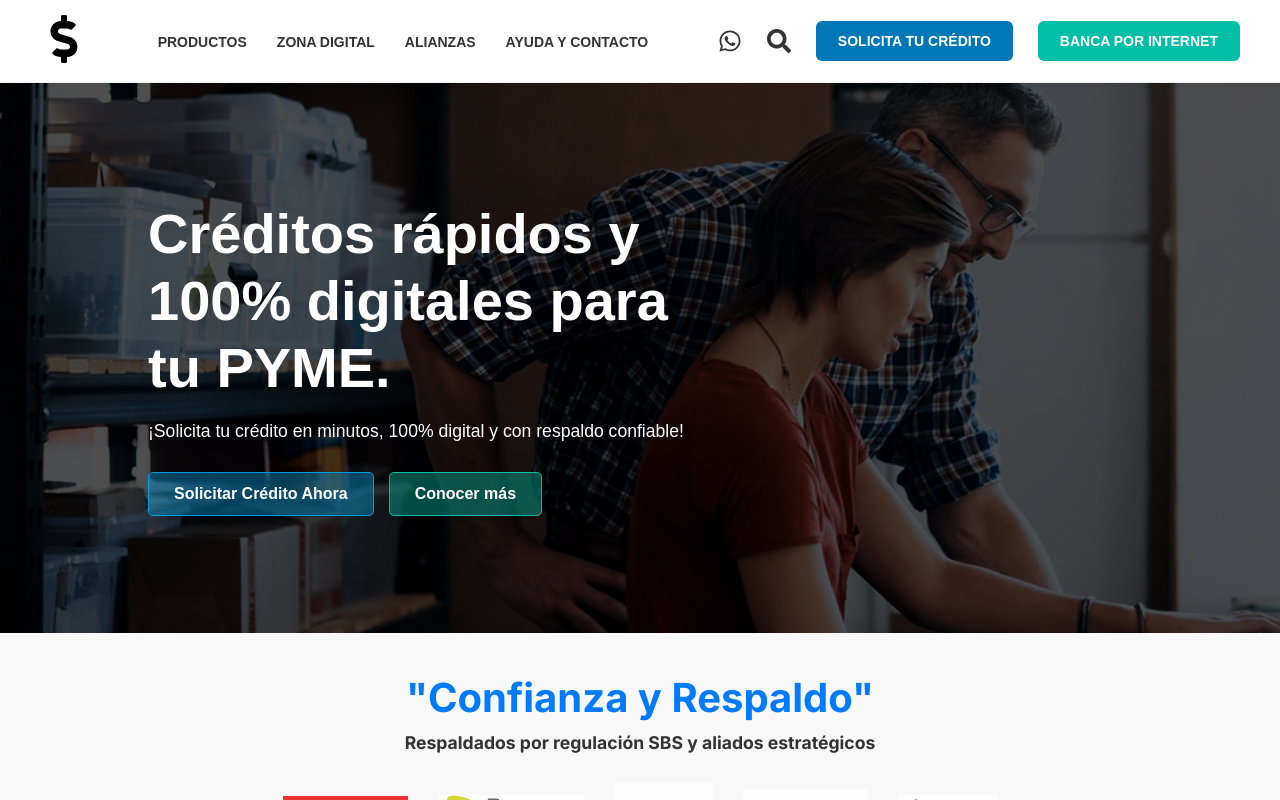
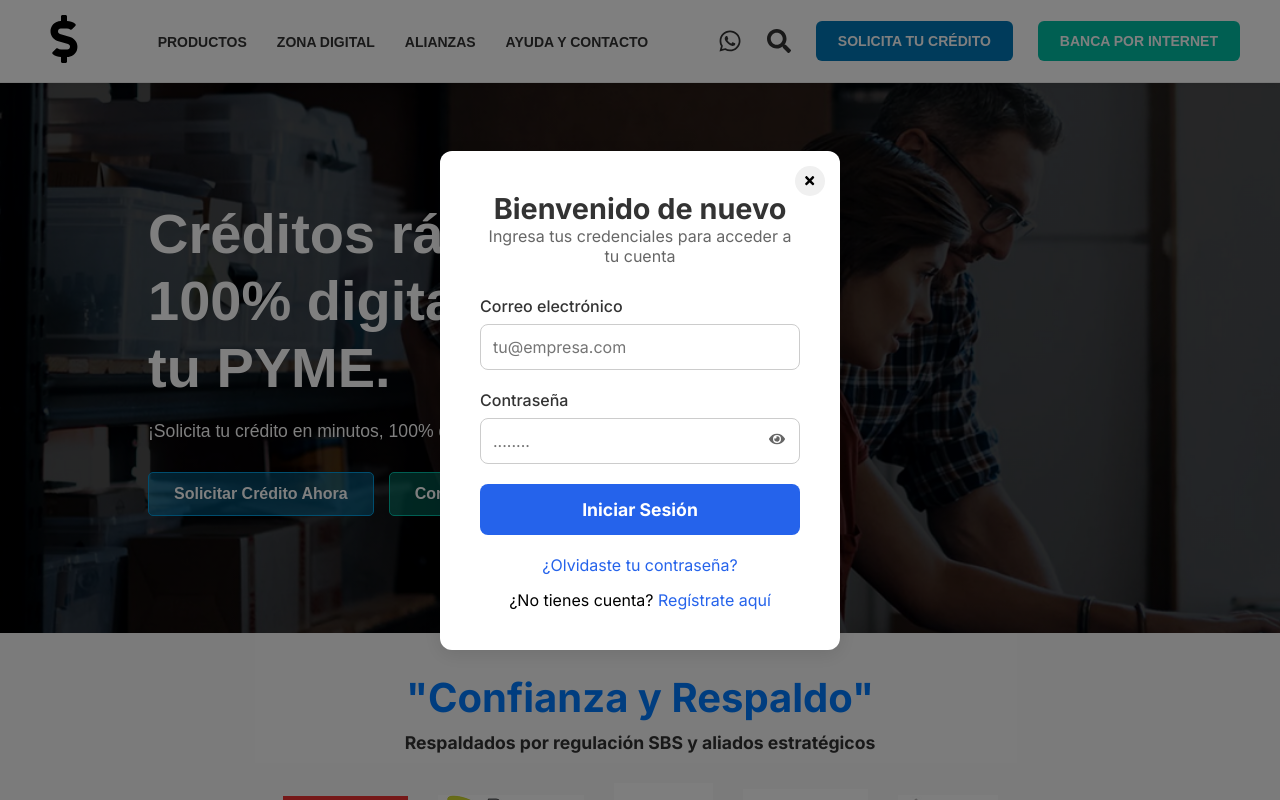
Before and after one commit to TomasLaus/onboarding-creditos-pymes, a React app in the folder frontend/: page / in a window 1280 px wide. Both pictures are taken after a click on the button "SOLICITA TU CRÉDITO". Shown: the top 800 px of the page. Built offline with nearby package versions, Linux system fonts and the light colour scheme; the HTML template or start-up script is replaced by a standard one.

Commit message:
se agrego la interfaz del modal de inicio de sesión yse creo la carpeta context para generar las logicas globales

```diff
--- a/frontend/src/App.jsx
+++ b/frontend/src/App.jsx
@@ -1,18 +1,24 @@
-import Header from "./components/Header/Header";
-import Footer from "./components/Footer/Footer";
-import AppRouter from "./router/AppRouter";
-import "./App.css";
+import React from 'react';
+import Header from './components/Header/Header';
+import AppRouter from './router/AppRouter';
+import Footer from './components/Footer/Footer';
+import { ModalProvider } from './context/ModalContext';
+import LoginModal from './components/LoginModal/LoginModal';
+
+import './App.css';
 
 function App() {
   return (
-    <div className="appContainer">
+    <ModalProvider>
+      <div className="app-container">
         <Header />
         <main>
           <AppRouter />
         </main>
         <Footer />
+        <LoginModal />
       </div>
-
+    </ModalProvider>
   );
 }
 
--- a/frontend/src/components/Header/Header.jsx
+++ b/frontend/src/components/Header/Header.jsx
@@ -1,9 +1,13 @@
 import React from 'react';
 import './Header.css';
 import { Link } from 'react-router-dom';
+import { useModal } from '../../context/ModalContext';
 import { FaDollarSign, FaWhatsapp, FaSearch } from 'react-icons/fa';
 
 const Header = () => {
+
+  const { openModal } = useModal();
+
   return (
     <header className="main-header">
       <div className="header-container">
@@ -25,7 +29,7 @@ const Header = () => {
           <FaWhatsapp className="action-icon whatsapp-icon" />
           <FaSearch className="action-icon search-icon" />
 
-          <button className="btn btn-primary">SOLICITA TU CRÉDITO</button>
+          <button className="btn btn-primary" onClick={() => openModal('LOGIN')}>SOLICITA TU CRÉDITO</button>
           <button className="btn btn-secondary">BANCA POR INTERNET</button>
         </div>
       </div>
--- /dev/null
+++ b/frontend/src/components/LoginModal/LoginModal.css
@@ -0,0 +1,134 @@
+
+.modal-overlay {
+  position: fixed;
+  top: 0;
+  left: 0;
+  right: 0;
+  bottom: 0;
+  background-color: rgba(0, 0, 0, 0.5);
+  display: flex;
+  justify-content: center;
+  align-items: center;
+  z-index: 1000;
+}
+
+.modal-content {
+  background-color: #fff;
+  padding: 40px;
+  border-radius: 12px;
+  box-shadow: 0 4px 20px rgba(0, 0, 0, 0.1);
+  max-width: 400px;
+  width: 100%;
+  position: relative;
+  text-align: center;
+}
+
+.close-button {
+  position: absolute;
+  top: 15px;
+  right: 15px;
+  background-color: #f0f0f0;
+  border: none;
+  border-radius: 50%;
+  width: 30px;
+  height: 30px;
+  display: flex;
+  justify-content: center;
+  align-items: center;
+  cursor: pointer;
+  transition: background-color 0.3s ease, transform 0.3s ease;
+}
+
+.close-button:hover {
+  background-color: #e0e0e0;
+  transform: scale(1.1);
+}
+
+.modal-content h2 {
+  margin-top: 0;
+  font-size: 1.8rem;
+  color: #333;
+}
+
+.modal-content p {
+  margin-bottom: 30px;
+  color: #666;
+}
+
+.input-group {
+  margin-bottom: 20px;
+  text-align: left;
+}
+
+.input-group label {
+  display: block;
+  margin-bottom: 8px;
+  font-weight: 500;
+  color: #333;
+}
+
+.input-group input {
+  width: 100%;
+  padding: 12px;
+  border: 1px solid #ccc;
+  border-radius: 8px;
+  font-size: 1rem;
+  box-sizing: border-box;
+}
+
+.password-wrapper {
+  position: relative;
+  display: flex;
+  align-items: center;
+}
+
+.password-wrapper input {
+  padding-right: 40px;
+}
+
+.password-toggle-icon {
+  position: absolute;
+  right: 15px;
+  cursor: pointer;
+  color: #666;
+}
+
+.login-button {
+  width: 100%;
+  padding: 15px;
+  border: none;
+  border-radius: 8px;
+  background-color: #2563eb;
+  color: #fff;
+  font-size: 1.1rem;
+  font-weight: bold;
+  cursor: pointer;
+  transition: background-color 0.3s ease;
+}
+
+.login-button:hover {
+  background-color: #1d4ed8;
+}
+
+.links {
+  margin-top: 20px;
+  display: flex;
+  flex-direction: column;
+  align-items: center;
+  gap: 15px;
+}
+
+.links a {
+  color: #2563eb;
+  text-decoration: none;
+}
+
+.links a:hover {
+  text-decoration: underline;
+}
+
+.error-message {
+  color: #ef4444;
+  font-size: 0.875rem;
+  margin-top: 5px;
+}
--- /dev/null
+++ b/frontend/src/components/LoginModal/LoginModal.jsx
@@ -0,0 +1,87 @@
+import React, { useState } from 'react';
+import { useModal } from '../../context/ModalContext';
+import './LoginModal.css';
+import { FaEye, FaEyeSlash, FaTimes } from 'react-icons/fa';
+
+const LoginModal = () => {
+  const { modalType, openModal, closeModal } = useModal();
+  const [email, setEmail] = useState('');
+  const [password, setPassword] = useState('');
+  const [showPassword, setShowPassword] = useState(false);
+  const [errors, setErrors] = useState({});
+
+  if (modalType !== 'LOGIN') return null;
+
+  const validate = () => {
+    const newErrors = {};
+    if (!email) {
+      newErrors.email = 'El correo electrónico es obligatorio';
+    } else if (!/\S+@\S+\.\S+/.test(email)) {
+      newErrors.email = 'El correo electrónico no es válido';
+    }
+    if (!password) {
+      newErrors.password = 'La contraseña es obligatoria';
+    }
+    return newErrors;
+  };
+
+  const handleSubmit = (e) => {
+    e.preventDefault();
+    const newErrors = validate();
+    if (Object.keys(newErrors).length > 0) {
+      setErrors(newErrors);
+    } else {
+
+      console.log('Iniciando sesión con:', { email, password });
+      closeModal();
+    }
+  };
+
+  const handleRegisterClick = () => {
+    openModal('REGISTER');
+  };
+
+  return (
+    <div className="modal-overlay" onClick={closeModal}>
+      <div className="modal-content" onClick={(e) => e.stopPropagation()}>
+        <button className="close-button" onClick={closeModal}><FaTimes /></button>
+        <h2>Bienvenido de nuevo</h2>
+        <p>Ingresa tus credenciales para acceder a tu cuenta</p>
+        <form onSubmit={handleSubmit}>
+          <div className="input-group">
+            <label>Correo electrónico</label>
+            <input
+              type="email"
+              value={email}
+              onChange={(e) => setEmail(e.target.value)}
+              placeholder="tu@empresa.com"
+            />
+            {errors.email && <span className="error-message">{errors.email}</span>}
+          </div>
+          <div className="input-group">
+            <label>Contraseña</label>
+            <div className="password-wrapper">
+              <input
+                type={showPassword ? 'text' : 'password'}
+                value={password}
+                onChange={(e) => setPassword(e.target.value)}
+                placeholder="........"
+              />
+              <span onClick={() => setShowPassword(!showPassword)} className="password-toggle-icon">
+                {showPassword ? <FaEyeSlash /> : <FaEye />}
+              </span>
+            </div>
+            {errors.password && <span className="error-message">{errors.password}</span>}
+          </div>
+          <button type="submit" className="login-button">Iniciar Sesión</button>
+        </form>
+        <div className="links">
+          <a href="#">¿Olvidaste tu contraseña?</a>
+          <span>¿No tienes cuenta? <a href="#" onClick={handleRegisterClick}>Regístrate aquí</a></span>
+        </div>
+      </div>
+    </div>
+  );
+};
+
+export default LoginModal;
--- /dev/null
+++ b/frontend/src/context/ModalContext.jsx
@@ -0,0 +1,22 @@
+import { createContext, useState, useContext } from 'react';
+
+const ModalContext = createContext();
+
+export const ModalProvider = ({ children }) => {
+  const [modalType, setModalType] = useState(null);
+
+  const openModal = (type) => setModalType(type);
+  const closeModal = () => setModalType(null);
+
+  const value = { modalType, openModal, closeModal };
+
+  return (
+    <ModalContext.Provider value={value}>
+      {children}
+    </ModalContext.Provider>
+  );
+};
+
+export const useModal = () => {
+  return useContext(ModalContext);
+};
--- a/frontend/src/router/AppRouter.jsx
+++ b/frontend/src/router/AppRouter.jsx
@@ -1,5 +1,7 @@
+import React from "react";
 import { Routes, Route } from "react-router-dom";
-import Home from "../pages/Home/Home.jsx";
+import Home from "../pages/Home/Home";
+
 
 function AppRouter() {
   return (
```
Also changed, not shown: frontend/src/main.jsx (+6 -6 lines). Lines whose indentation alone changed are shown as unchanged.
